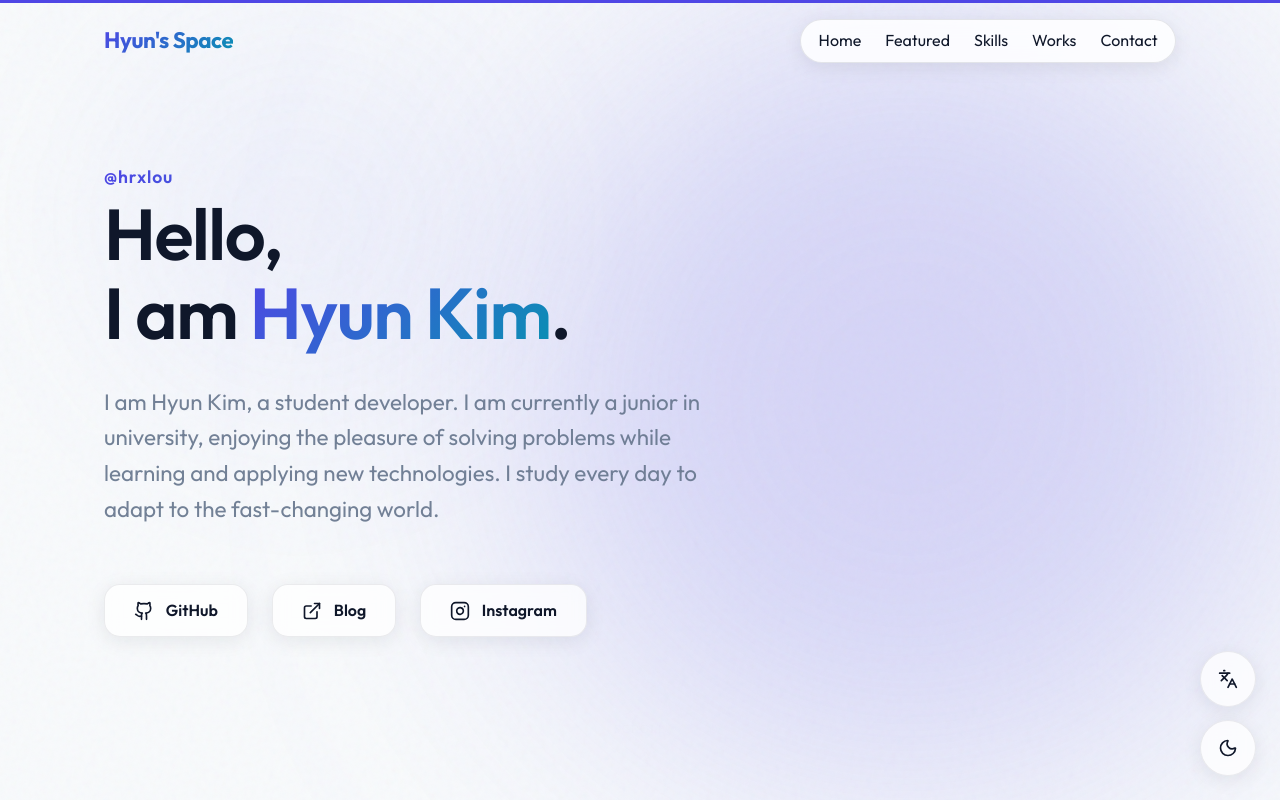
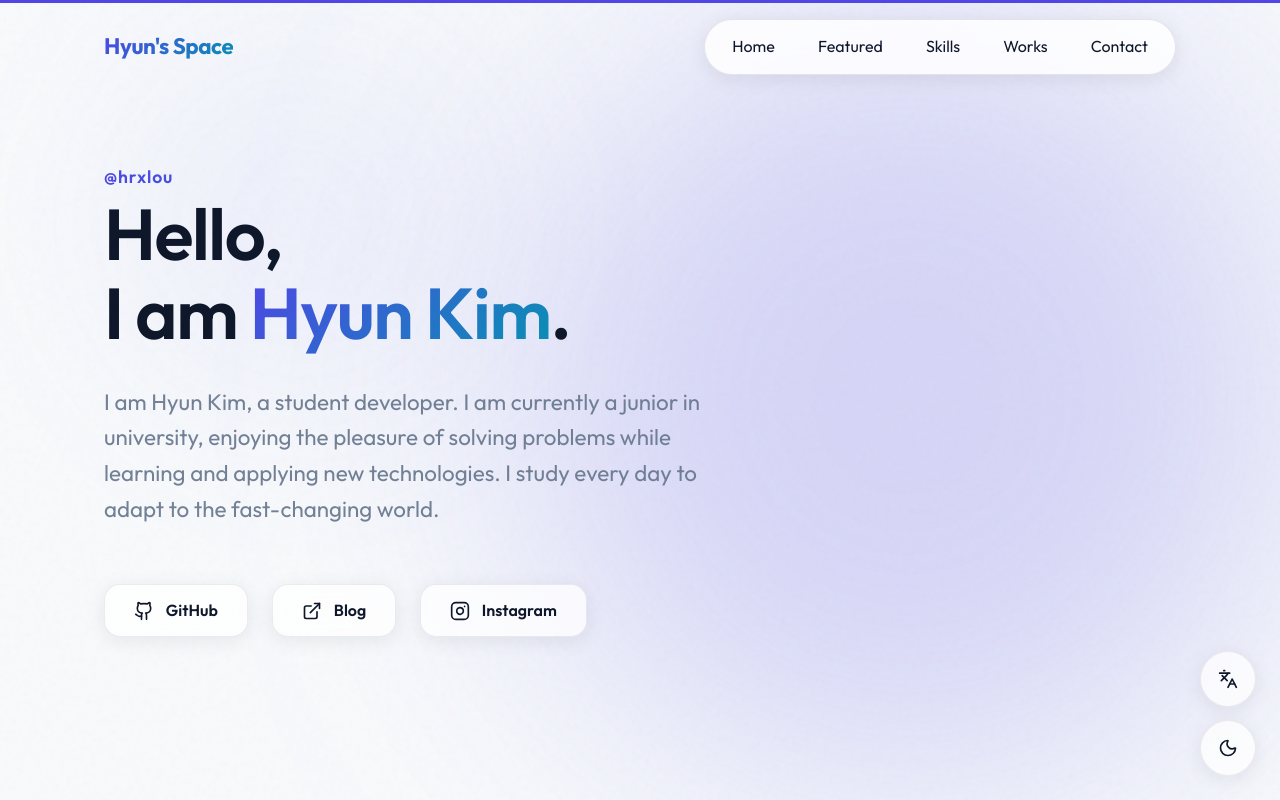
Before and after one commit to hrxlou/PortfolioWeb, a React (Vite) app: page / in a window 1280 px wide. Shown: the top 800 px of the page. Built offline with nearby package versions, Linux system fonts and the light colour scheme; no server answers.

Commit message:
[Fix] 네비바 알약 모드 전환 애니메이션 및 형태 개선

```diff
--- a/src/components/Navbar.tsx
+++ b/src/components/Navbar.tsx
@@ -70,12 +70,12 @@ const Navbar = ({ onNavClick, theme }: NavbarProps) => {
             display: 'flex',
             alignItems: 'center',
             gap: isMobile ? '0.8rem' : '1.5rem',
-            // 메뉴 부분도 필요한 속성에만 트랜지션 적용
-            transition: 'padding 0.4s ease, background 0.4s ease, gap 0.4s ease',
-            padding: isBarMode ? '0' : '0.5rem 1.1rem',
-            borderRadius: isBarMode ? '0' : '100px',
+            // 트랜지션 대상 명시 및 부드러운 타이밍 적용
+            transition: 'padding 0.5s cubic-bezier(0.4, 0, 0.2, 1), background 0.5s ease, border-color 0.5s ease, box-shadow 0.5s ease',
+            padding: isBarMode ? '0.4rem 0' : '0.5rem 1.1rem',
+            borderRadius: '100px', // 스크롤 시에도 둥근 끝 유지 (가로 띠 형태여도 양 끝은 둥글게)
             background: isBarMode ? 'transparent' : glassBg,
-            border: isBarMode ? 'none' : `1px solid ${glassBorder}`,
+            border: isBarMode ? '1px solid transparent' : `1px solid ${glassBorder}`,
             WebkitBackdropFilter: isBarMode ? 'none' : blurEffect,
             backdropFilter: isBarMode ? 'none' : blurEffect,
             boxShadow: isBarMode ? 'none' : shadowEffect,
@@ -87,7 +87,14 @@ const Navbar = ({ onNavClick, theme }: NavbarProps) => {
               href={`#${item.id}`}
               onClick={() => onNavClick(item.id)}
               className="nav-link"
-              style={{ fontSize: isMobile ? '0.85rem' : '1rem', fontWeight: 500 }}
+              style={{
+                fontSize: isMobile ? '0.85rem' : '1rem',
+                fontWeight: 500,
+                // 링크 간격 미세 조정
+                padding: '0.4rem 0.6rem',
+                borderRadius: '50px',
+                transition: 'background 0.3s ease'
+              }}
             >
               {item.name}
             </a>
```
